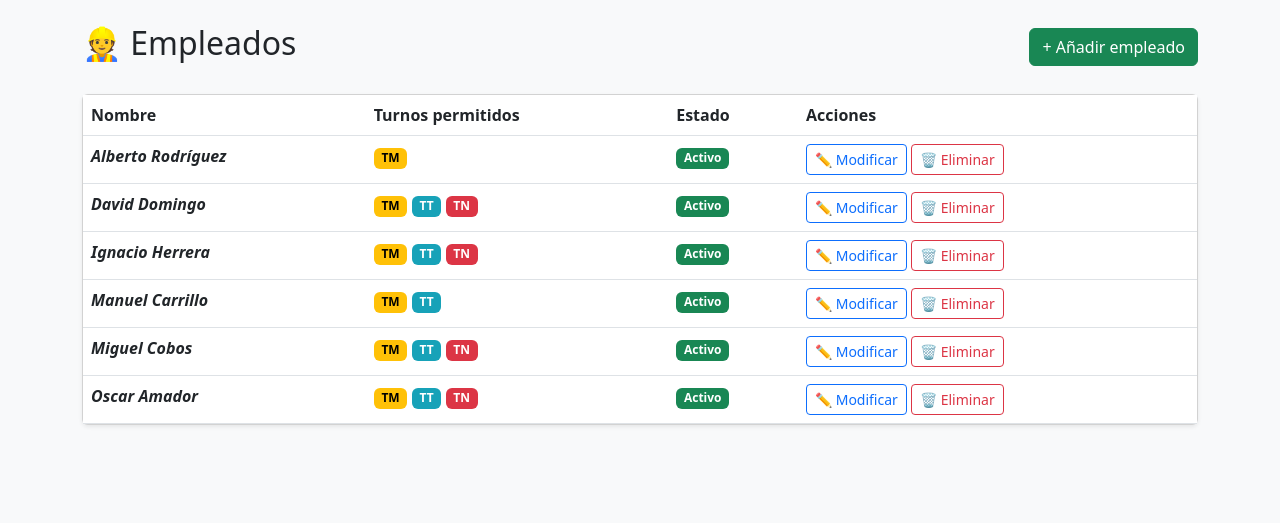
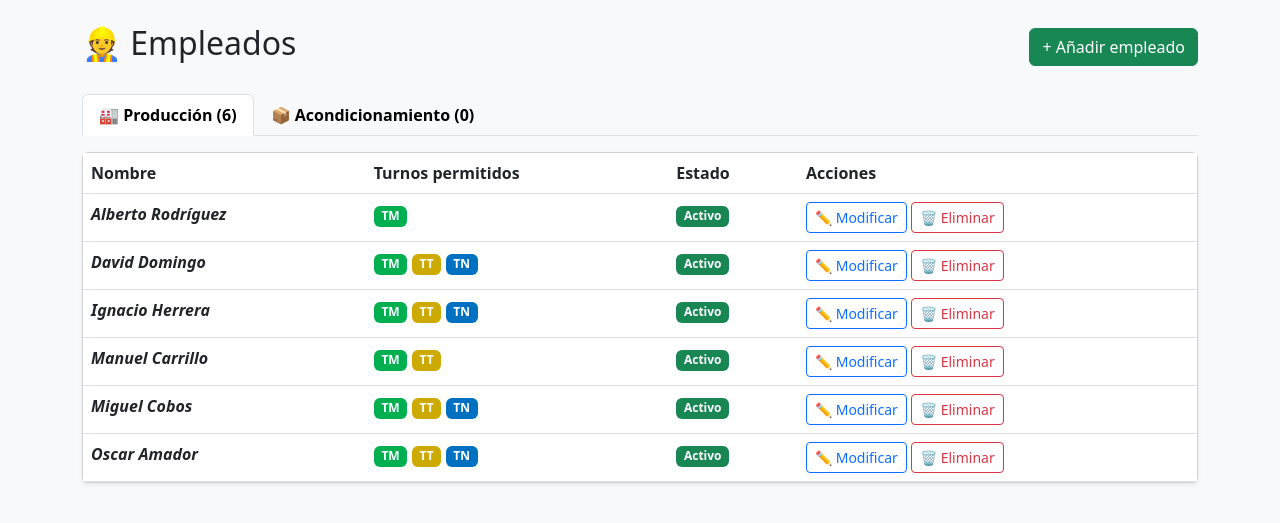
Before and after one commit to Tooplacs/cuadrante-fabrica, a Django app: page /employees/ in a window 1280 px wide. Shown: the part 56-579 px from the top of the page. Run offline with Django 5.2, Linux system fonts and the light colour scheme; data comes from the database, SQL or seed files in the repository; both versions use the stored data as it was after the commit.

Commit message:
onglets par departement

```diff
--- a/employees/models.py
+++ b/employees/models.py
@@ -3,14 +3,20 @@ from django.db import models
 
 class Employee(models.Model):
 
+    DEPARTAMENTO_CHOICES = [
+        ('produccion',       'Producción'),
+        ('acondicionamiento', 'Acondicionamiento'),
+    ]
+
     name      = models.CharField(max_length=100)
+    departamento = models.CharField(max_length=20, choices=DEPARTAMENTO_CHOICES, default='produccion')
     puede_TM  = models.BooleanField(default=True, verbose_name='TM')
     puede_TT  = models.BooleanField(default=True, verbose_name='TT')
     puede_TN  = models.BooleanField(default=True, verbose_name='TN')
     is_active = models.BooleanField(default=True)
 
     class Meta:
-        ordering = ['name']
+        ordering = ['departamento', 'name']
 
     def __str__(self):
         return self.name
--- a/employees/templates/employees/employee_form.html
+++ b/employees/templates/employees/employee_form.html
@@ -13,6 +13,10 @@
           <div class="mb-3">
             <label class="form-label fw-bold">Nombre y apellido</label>
             {{ form.name }}
+          </div>
+          <div class="mb-3">
+            <label class="form-label fw-bold">Departamento</label>
+            {{ form.department }}
           </div>
           <div class="mb-3">
             <label class="form-label fw-bold d-block">Turnos permitidos</label>
--- a/employees/templates/employees/employee_list.html
+++ b/employees/templates/employees/employee_list.html
@@ -1,11 +1,39 @@
 {% extends 'base.html' %}
 {% block content %}
 
+<style>
+  .nav-tabs .nav-link {
+    color: black !important;
+    font-weight: bold;
+  }
+  .nav-tabs .nav-link.active {
+    color: black !important;
+    font-weight: bold;
+  }
+</style>
 <div class="d-flex justify-content-between align-items-center mb-4">
   <h2>👷 Empleados</h2>
   <a href="{% url 'employee_create' %}" class="btn btn-success">+ Añadir empleado</a>
 </div>
 
+<!-- Onglets -->
+<ul class="nav nav-tabs mb-3" id="empTabs">
+  <li class="nav-item">
+    <button class="nav-link active" data-bs-toggle="tab" data-bs-target="#produccion" style="color:black;">
+      🏭 Producción ({{ produccion.count }})
+    </button>
+  </li>
+  <li class="nav-item">
+    <button class="nav-link" data-bs-toggle="tab" data-bs-target="#acondicionamiento" style="color:black;">
+      📦 Acondicionamiento ({{ acondicionamiento.count }})
+    </button>
+  </li>
+</ul>
+
+<div class="tab-content">
+
+  <!-- Tab Produccion -->
+  <div class="tab-pane fade show active" id="produccion">
     <div class="card shadow-sm">
       <table class="table table-hover mb-0">
         <thead style="background-color:#0d6e6e; color:white;">
@@ -17,19 +45,13 @@
           </tr>
         </thead>
         <tbody>
-      {% for emp in employees %}
+          {% for emp in produccion %}
           <tr>
             <td class="fw-bold fst-italic">{{ emp.name }}</td>
             <td>
-          {% if emp.puede_TM %}
-            <span class="badge" style="background-color:#ffc107; color:#000;">TM</span>
-          {% endif %}
-          {% if emp.puede_TT %}
-            <span class="badge" style="background-color:#17a2b8; color:#fff;">TT</span>
-          {% endif %}
-          {% if emp.puede_TN %}
-            <span class="badge" style="background-color:#dc3545; color:#fff;">TN</span>
-          {% endif %}
+              {% if emp.puede_TM %}<span class="badge" style="background-color:#00B050; color:#fff;">TM</span>{% endif %}
+              {% if emp.puede_TT %}<span class="badge" style="background-color:#CCAA00; color:#fff;">TT</span>{% endif %}
+              {% if emp.puede_TN %}<span class="badge" style="background-color:#0070C0; color:#fff;">TN</span>{% endif %}
             </td>
             <td>
               {% if emp.is_active %}
@@ -45,11 +67,57 @@
           </tr>
           {% empty %}
           <tr>
-        <td colspan="4" class="text-center text-muted py-4">No hay empleados registrados.</td>
+            <td colspan="4" class="text-center text-muted py-4">No hay empleados en Producción.</td>
           </tr>
           {% endfor %}
         </tbody>
       </table>
     </div>
+  </div>
+
+  <!-- Tab Acondicionamiento -->
+  <div class="tab-pane fade" id="acondicionamiento">
+    <div class="card shadow-sm">
+      <table class="table table-hover mb-0">
+        <thead style="background-color:#0d6e6e; color:white;">
+          <tr>
+            <th>Nombre</th>
+            <th>Turnos permitidos</th>
+            <th>Estado</th>
+            <th>Acciones</th>
+          </tr>
+        </thead>
+        <tbody>
+          {% for emp in acondicionamiento %}
+          <tr>
+            <td class="fw-bold fst-italic">{{ emp.name }}</td>
+            <td>
+              {% if emp.puede_TM %}<span class="badge" style="background-color:#00B050; color:#fff;">TM</span>{% endif %}
+              {% if emp.puede_TT %}<span class="badge" style="background-color:#CCAA00; color:#fff;">TT</span>{% endif %}
+              {% if emp.puede_TN %}<span class="badge" style="background-color:#0070C0; color:#fff;">TN</span>{% endif %}
+            </td>
+            <td>
+              {% if emp.is_active %}
+                <span class="badge bg-success">Activo</span>
+              {% else %}
+                <span class="badge bg-secondary">Inactivo</span>
+              {% endif %}
+            </td>
+            <td>
+              <a href="{% url 'employee_edit' emp.pk %}" class="btn btn-sm btn-outline-primary">✏️ Modificar</a>
+              <a href="{% url 'employee_delete' emp.pk %}" class="btn btn-sm btn-outline-danger">🗑️ Eliminar</a>
+            </td>
+          </tr>
+          {% empty %}
+          <tr>
+            <td colspan="4" class="text-center text-muted py-4">No hay empleados en Acondicionamiento.</td>
+          </tr>
+          {% endfor %}
+        </tbody>
+      </table>
+    </div>
+  </div>
+
+</div>
 
 {% endblock %}
--- a/employees/views.py
+++ b/employees/views.py
@@ -4,8 +4,12 @@ from .forms import EmployeeForm
 
 
 def employee_list(request):
-    employees = Employee.objects.all()
-    return render(request, 'employees/employee_list.html', {'employees': employees})
+    produccion       = Employee.objects.filter(departamento='produccion')
+    acondicionamiento = Employee.objects.filter(departamento='acondicionamiento')
+    return render(request, 'employees/employee_list.html', {
+        'produccion':        produccion,
+        'acondicionamiento': acondicionamiento,
+    })
 
 
 def employee_create(request):
```
Also changed, not shown: employees/forms.py (+10 -6 lines), db.sqlite3, employees/migrations/0003_alter_employee_options_employee_departamento.py (added). Lines whose indentation alone changed are shown as unchanged.
